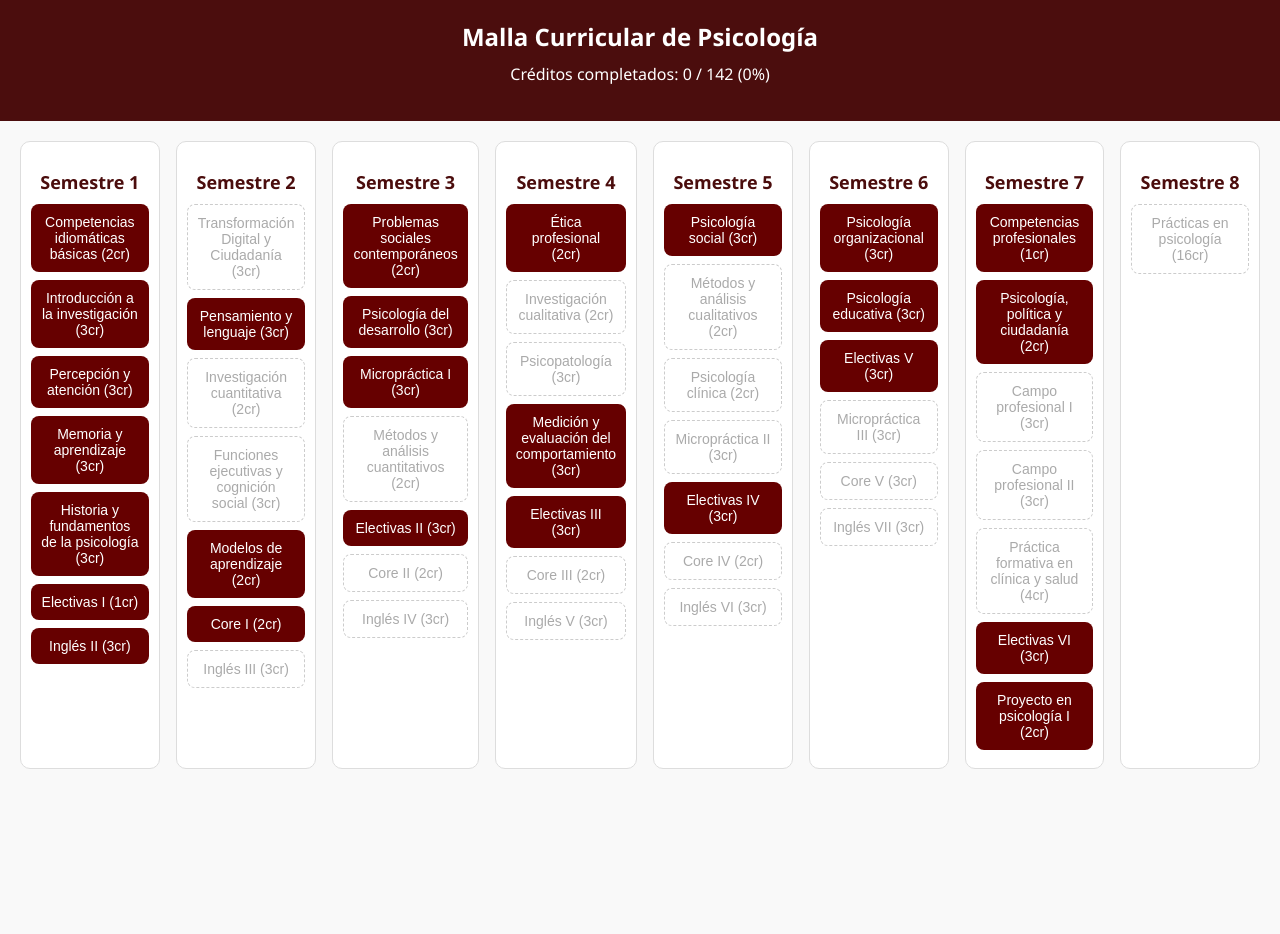
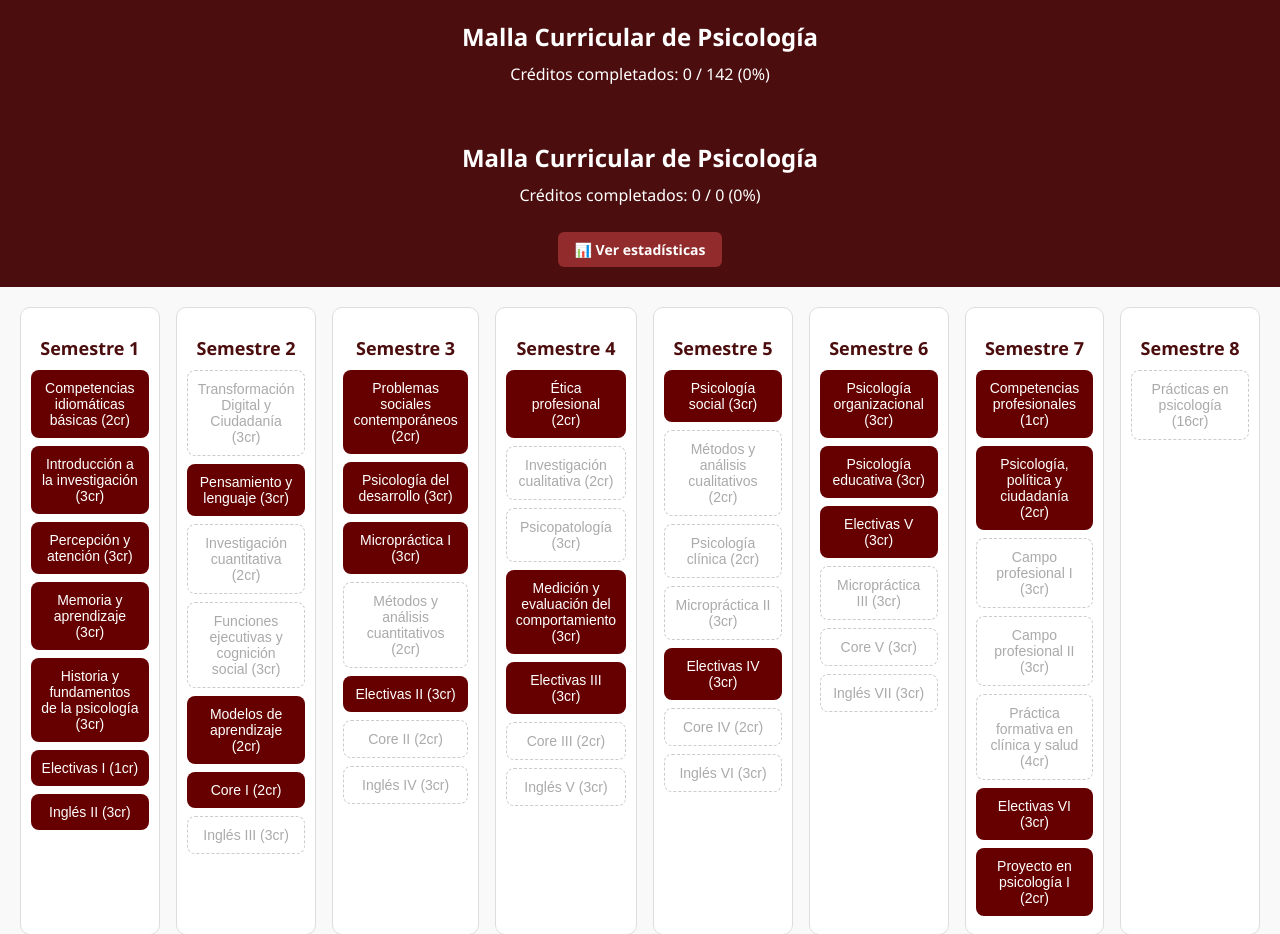
Before and after one commit to ctalpz11/Malla-psicologia, a plain HTML site: page index.html in a window 1280 px wide. Shown: the top 934 px of the page. Before the commit the page ends 800 px from the top, so only its background shows below. Drawn offline with Linux system fonts and the light colour scheme.

Commit message:
Update index.html

```diff
--- a/index.html
+++ b/index.html
@@ -11,6 +11,21 @@
     <h1>Malla Curricular de Psicología</h1>
     <p id="progreso">Créditos completados: 0 / 0 (0%)</p>
   </header>
+  <header>
+  <h1>Malla Curricular de Psicología</h1>
+  <p id="progreso">Créditos completados: 0 / 0 (0%)</p>
+  <a href="estadisticas.html" style="
+    display: inline-block;
+    margin-top: 10px;
+    background-color: #922b2b;
+    color: white;
+    padding: 8px 16px;
+    text-decoration: none;
+    border-radius: 6px;
+    font-weight: bold;
+    font-size: 14px;
+  ">📊 Ver estadísticas</a>
+</header>
   <main id="malla"></main>
   <script src="script.js"></script>
 </body>
```
